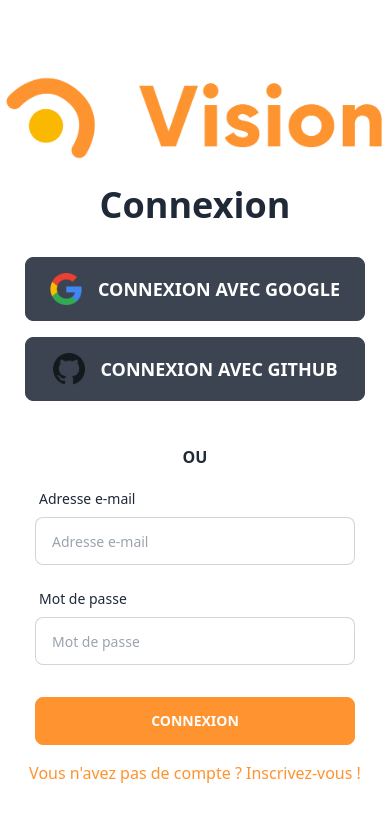
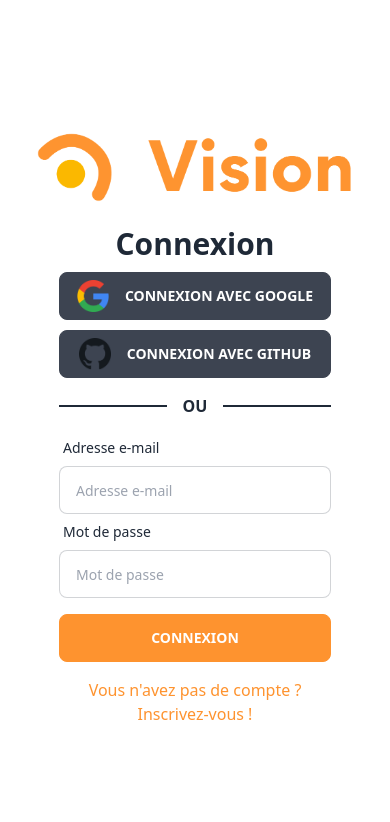
Before and after one commit to Vision-Data/app, a Vue app: page /login in a window 390 px wide. Shown: the top 822 px of the page. Built offline with nearby package versions, Linux system fonts and the light colour scheme; no server answers; what notyf would draw is missing.

Commit message:
Feat: update login page design

```diff
--- a/src/components/Authentication/Providers.vue
+++ b/src/components/Authentication/Providers.vue
@@ -1,10 +1,10 @@
 <template>
   <div class="flex flex-col">
-    <Button class="btn-lg" @click.prevent="logWithProvider('google')">
+    <Button class="btn-md google" @click.prevent="logWithProvider('google')">
       <img :src="require(`@/assets/LogoGoogle.png`)" class="w-8 mr-4" />
       Connexion avec Google
     </Button>
-    <Button class="btn-lg mt-4 mb-8" @click.prevent="logWithProvider('github')">
+    <Button class="btn-md git" @click.prevent="logWithProvider('github')">
       <img :src="require(`@/assets/LogoGithub.png`)" class="w-8 mr-4" />
       Connexion avec Github
     </Button>
@@ -25,3 +25,22 @@
     },
   };
 </script>
+<style>
+  .google {
+    margin-top: 36px;
+  }
+
+  .git {
+    margin-top: 52px;
+  }
+
+  @media only screen and (max-width: 600px) {
+    .google {
+      margin-top: 10px;
+    }
+
+    .git {
+      margin-top: 10px;
+    }
+  }
+</style>
--- a/src/views/Authentication/Login.vue
+++ b/src/views/Authentication/Login.vue
@@ -2,17 +2,18 @@
   <div class="login">
     <img
       id="logo"
-      class="w-96"
       :src="require(`@/assets/watermark-color.png`)"
       alt="logo-vision mb-8"
     />
-    <h1 class="text-center font-bold text-4xl mt-4">
+    <h1 class="text-center font-bold text-3xl mt-4">
       {{ 'Connexion' }}
     </h1>
-    <section class="flex flex-col justify-center items-center mt-8">
+    <section
+      class="login-info flex flex-row-reverse justify-center items-flex_start mt-8"
+    >
       <Providers />
-      <div class="divider divider-horizontal font-bold">OU</div>
-      <div class="flex flex-col items-center w-96">
+      <div class="divider divider-horizontal font-bold center">OU</div>
+      <div class="classique flex flex-col items-center w-17">
         <Alert
           v-if="errors && errors.message"
           type="error"
@@ -139,4 +140,31 @@
     align-items: center;
     justify-content: center;
   }
+
+  #logo {
+    width: 20rem;
+  }
+
+  .w-17 {
+    width: 17rem;
+  }
+
+  .center {
+    margin-top: 100px;
+  }
+
+  @media only screen and (max-width: 600px) {
+    .login-info {
+      flex-direction: column;
+      margin-top: 0;
+    }
+
+    .center {
+      margin-top: 20px;
+    }
+
+    .classique input {
+      margin: 0;
+    }
+  }
 </style>
```
